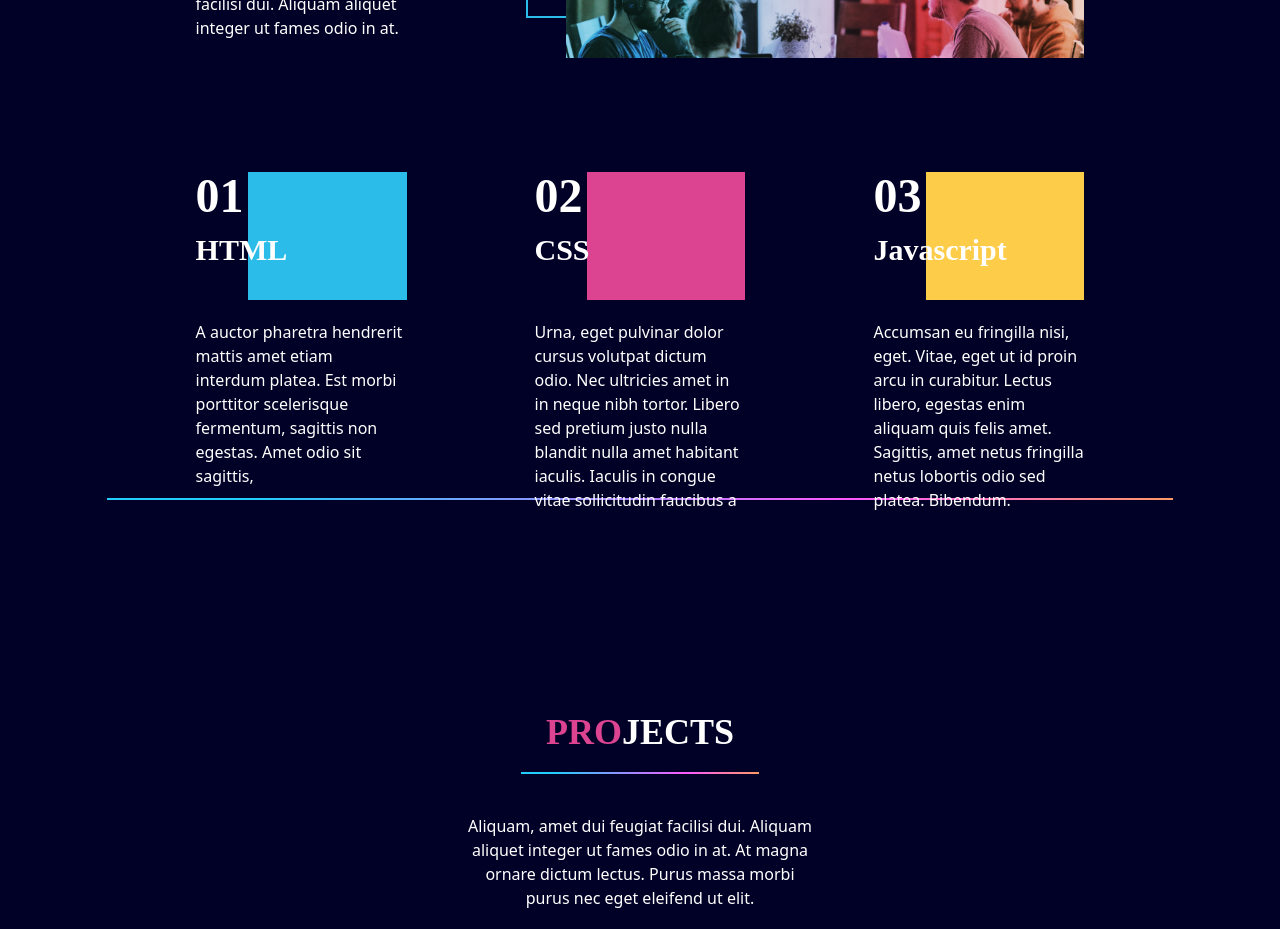
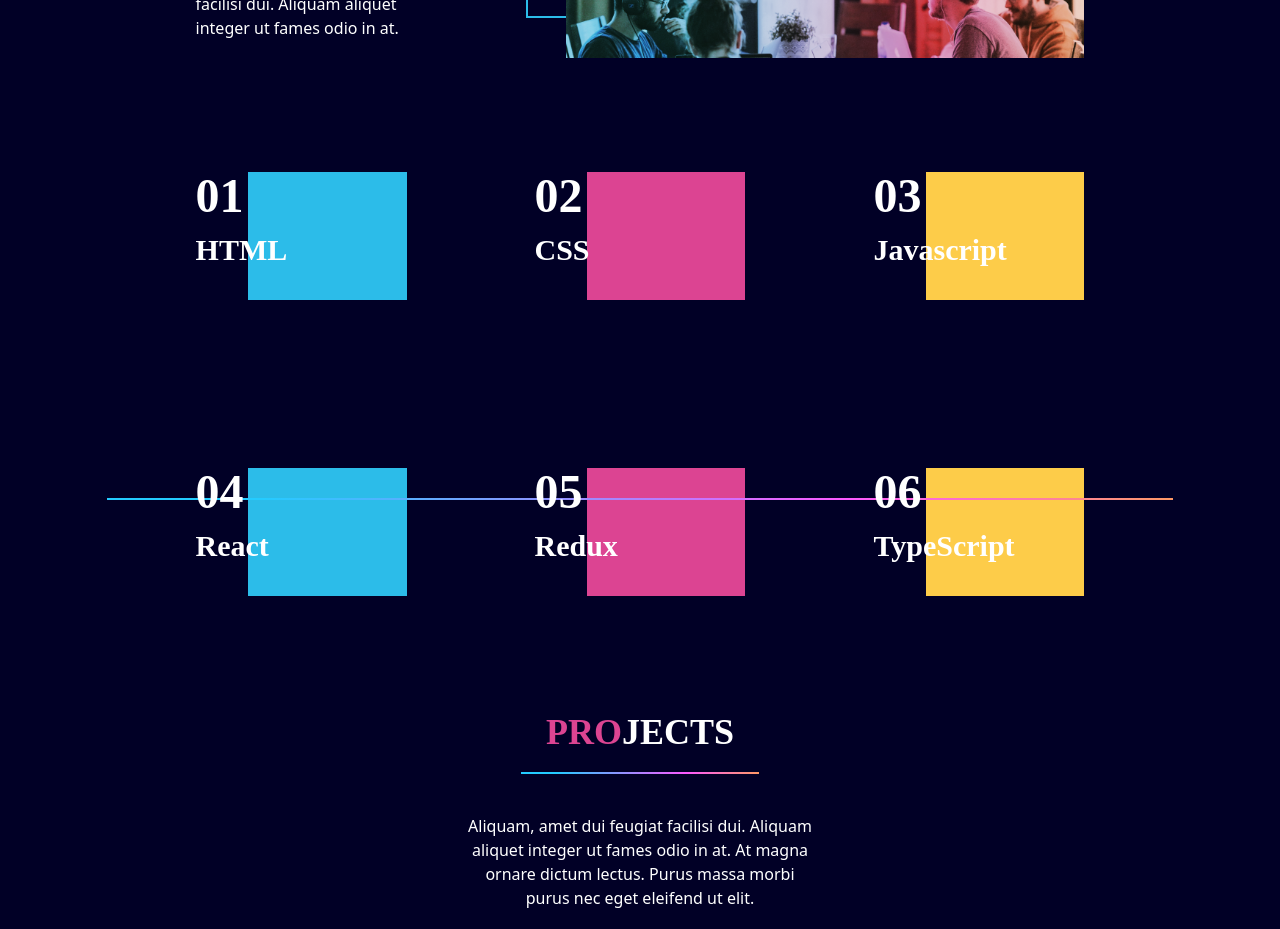
Before and after one commit to Kunduz-rahat/portfolio_react, a React (Create React App) app: page / in a window 1280 px wide. Shown: the part 1160-2089 px from the top of the page. Built offline with nearby package versions, Linux system fonts and the light colour scheme; the HTML template or start-up script is replaced by a standard one.

Commit message:
refactoring 1

```diff
--- a/src/components/MySkills.jsx
+++ b/src/components/MySkills.jsx
@@ -1,8 +1,8 @@
-import React from 'react'
-import useMediaQuery from '../hooks/useMediaQuery';
-import { LineGradient } from './LineGradient';
+import React from "react";
+import useMediaQuery from "../hooks/useMediaQuery";
+import { LineGradient } from "./LineGradient";
 import { motion } from "framer-motion";
-import skiils from '../assets/skills-image.png'
+import skiils from "../assets/skills-image.png";
 export const MySkills = () => {
   const isAboveLarge = useMediaQuery("(min-width: 1060px)");
   return (
@@ -36,11 +36,7 @@ export const MySkills = () => {
               className="relative z-0 ml-20 before:absolute before:-top-10 before:-left-10
                 before:w-full before:h-full before:border-2 before:border-blue before:z-[-1]"
             >
-                <img
-                  alt="skills"
-                  className="z-10"
-                  src={skiils}
-                />
+              <img alt="skills" className="z-10" src={skiils} />
             </div>
           ) : (
             <img alt="skills" className="z-10" src={skiils} />
@@ -49,10 +45,10 @@ export const MySkills = () => {
       </div>
 
       {/* SKILLS */}
-        <div className="md:flex md:justify-between mt-16 gap-32">
-          {/* EXPERIENCE */}
+      <div className="md:grid md:grid-cols-3 md:justify-between mt-16 gap-32">
+        {/* HTML */}
         <motion.div
-            className="md:w-1/3 mt-10"
+          className=" mt-10"
           initial="hidden"
           whileInView="visible"
           viewport={{ once: true, amount: 0.5 }}
@@ -65,22 +61,15 @@ export const MySkills = () => {
           <div className="relative h-32">
             <div className="z-10">
               <p className="font-playfair font-semibold text-5xl">01</p>
-                <p className="font-playfair font-semibold text-3xl mt-3">
-                  HTML
-                </p>
+              <p className="font-playfair font-semibold text-3xl mt-3">HTML</p>
             </div>
             <div className="w-1/2 md:w-3/4 h-32 bg-blue absolute right-0 top-0 z-[-1]" />
           </div>
-            <p className="mt-5">
-              A auctor pharetra hendrerit mattis amet etiam interdum platea. Est
-              morbi porttitor scelerisque fermentum, sagittis non egestas. Amet
-              odio sit sagittis,
-            </p>
         </motion.div>
+        {/* CSS */}
 
-          {/* INNOVATIVE */}
         <motion.div
-            className="md:w-1/3 mt-10"
+          className=" mt-10"
           initial="hidden"
           whileInView="visible"
           viewport={{ once: true, amount: 0.5 }}
@@ -93,22 +82,14 @@ export const MySkills = () => {
           <div className="relative h-32">
             <div className="z-10">
               <p className="font-playfair font-semibold text-5xl">02</p>
-                <p className="font-playfair font-semibold text-3xl mt-3">
-                  CSS
-                </p>
+              <p className="font-playfair font-semibold text-3xl mt-3">CSS</p>
             </div>
             <div className="w-1/2 md:w-3/4 h-32 bg-red absolute right-0 top-0 z-[-1]" />
           </div>
-            <p className="mt-5">
-              Urna, eget pulvinar dolor cursus volutpat dictum odio. Nec ultricies
-              amet in in neque nibh tortor. Libero sed pretium justo nulla blandit
-              nulla amet habitant iaculis. Iaculis in congue vitae sollicitudin
-              faucibus a
-            </p>
         </motion.div>
-          {/* IMAGINATIVE */}
+        {/* JAVASCRIPT */}
         <motion.div
-            className="md:w-1/3 mt-10"
+          className=" mt-10"
           initial="hidden"
           whileInView="visible"
           viewport={{ once: true, amount: 0.5 }}
@@ -127,19 +108,14 @@ export const MySkills = () => {
             </div>
             <div className="w-1/2 md:w-3/4 h-32 bg-yellow absolute right-0 top-0 z-[-1]" />
           </div>
-            <p className="mt-5">
-              Accumsan eu fringilla nisi, eget. Vitae, eget ut id proin arcu in
-              curabitur. Lectus libero, egestas enim aliquam quis felis amet.
-              Sagittis, amet netus fringilla netus lobortis odio sed platea.
-              Bibendum.
-            </p>
         </motion.div>
-          {/* <motion.div
-            className="md:w-1/3 mt-10"
+          {/* React */}
+          <motion.div
+          className=" mt-10"
           initial="hidden"
           whileInView="visible"
           viewport={{ once: true, amount: 0.5 }}
-            transition={{ delay: 0.4, duration: 0.5 }}
+          transition={{ duration: 0.5 }}
           variants={{
             hidden: { opacity: 0, y: 50 },
             visible: { opacity: 1, y: 0 },
@@ -148,21 +124,15 @@ export const MySkills = () => {
           <div className="relative h-32">
             <div className="z-10">
               <p className="font-playfair font-semibold text-5xl">04</p>
-                <p className="font-playfair font-semibold text-3xl mt-3">
-                  React
-                </p>
+              <p className="font-playfair font-semibold text-3xl mt-3">React</p>
             </div>
             <div className="w-1/2 md:w-3/4 h-32 bg-blue absolute right-0 top-0 z-[-1]" />
           </div>
-            <p className="mt-5">
-              Accumsan eu fringilla nisi, eget. Vitae, eget ut id proin arcu in
-              curabitur. Lectus libero, egestas enim aliquam quis felis amet.
-              Sagittis, amet netus fringilla netus lobortis odio sed platea.
-              Bibendum.
-            </p>
         </motion.div>
+        {/* Redux */}
+
         <motion.div
-            className="md:w-1/3 mt-10"
+          className=" mt-10"
           initial="hidden"
           whileInView="visible"
           viewport={{ once: true, amount: 0.5 }}
@@ -175,21 +145,14 @@ export const MySkills = () => {
           <div className="relative h-32">
             <div className="z-10">
               <p className="font-playfair font-semibold text-5xl">05</p>
-                <p className="font-playfair font-semibold text-3xl mt-3">
-                  TypeScript
-                </p>
+              <p className="font-playfair font-semibold text-3xl mt-3">Redux</p>
             </div>
             <div className="w-1/2 md:w-3/4 h-32 bg-red absolute right-0 top-0 z-[-1]" />
           </div>
-            <p className="mt-5">
-              Urna, eget pulvinar dolor cursus volutpat dictum odio. Nec ultricies
-              amet in in neque nibh tortor. Libero sed pretium justo nulla blandit
-              nulla amet habitant iaculis. Iaculis in congue vitae sollicitudin
-              faucibus a
-            </p>
         </motion.div>
+        {/* TypeScript */}
         <motion.div
-            className="md:w-1/3 mt-10"
+          className=" mt-10"
           initial="hidden"
           whileInView="visible"
           viewport={{ once: true, amount: 0.5 }}
@@ -203,19 +166,13 @@ export const MySkills = () => {
             <div className="z-10">
               <p className="font-playfair font-semibold text-5xl">06</p>
               <p className="font-playfair font-semibold text-3xl mt-3">
-                  Redux
+                TypeScript
               </p>
             </div>
             <div className="w-1/2 md:w-3/4 h-32 bg-yellow absolute right-0 top-0 z-[-1]" />
           </div>
-            <p className="mt-5">
-              Accumsan eu fringilla nisi, eget. Vitae, eget ut id proin arcu in
-              curabitur. Lectus libero, egestas enim aliquam quis felis amet.
-              Sagittis, amet netus fringilla netus lobortis odio sed platea.
-              Bibendum.
-            </p>
-          </motion.div> */}
+        </motion.div>
       </div>
     </section>
   );
-}
+};
```
Lines whose indentation alone changed are shown as unchanged.
